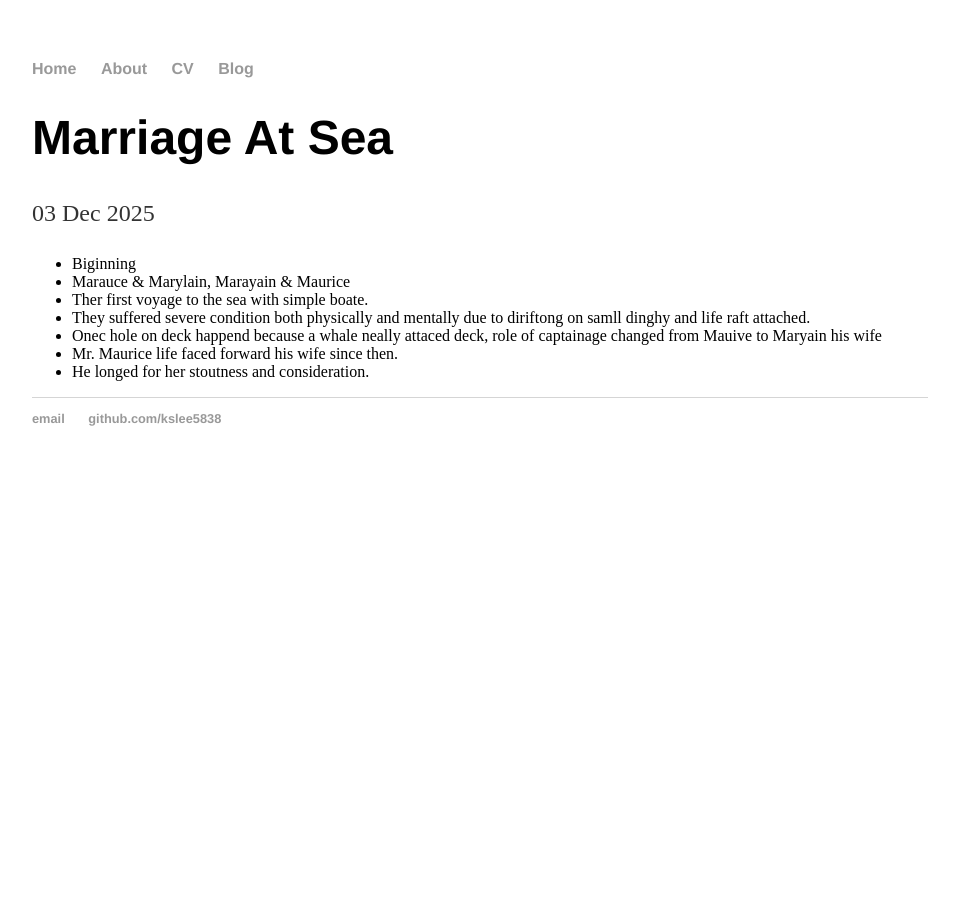
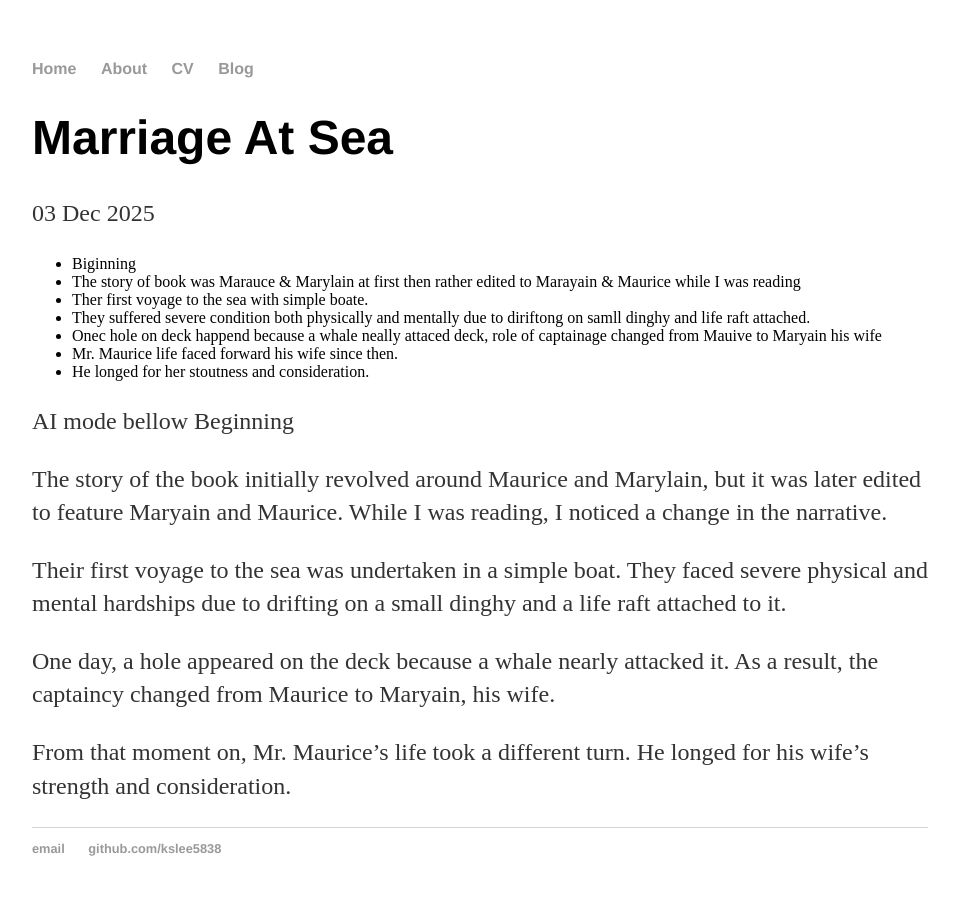
Before and after one commit to kslee5838/kslee5838.github.io, a Jekyll site: the page built from _posts/2025-12-03-Marriage-at-sea.md, in a window 1280 px wide. Shown: the whole page, without its empty margins (160-1118 px from the left). Built offline with Jekyll 4.4.1, drawn with Linux system fonts in a browser that asks for light colours; our own code applies the rules of GitHub Pages for plain Markdown files.

Commit message:
Head line
With AI mode edited version

```diff
--- a/_posts/2025-12-03-Marriage-at-sea.md
+++ b/_posts/2025-12-03-Marriage-at-sea.md
@@ -1,9 +1,20 @@
 
 * Biginning
-- Marauce & Marylain,
-Marayain & Maurice
+- The story of book was Marauce & Marylain at first then rather edited to
+Marayain & Maurice while I was reading
 - Ther first voyage to the sea with simple boate.
 - They suffered severe condition both physically and mentally due to diriftong on samll dinghy and life raft attached.
 - Onec hole on deck happend because a whale neally attaced deck, role of captainage changed from Mauive to Maryain his wife
 - Mr. Maurice life faced forward his wife since then.
 - He longed for her stoutness and consideration.
+
+AI mode bellow
+Beginning
+
+The story of the book initially revolved around Maurice and Marylain, but it was later edited to feature Maryain and Maurice. While I was reading, I noticed a change in the narrative.
+
+Their first voyage to the sea was undertaken in a simple boat. They faced severe physical and mental hardships due to drifting on a small dinghy and a life raft attached to it.
+
+One day, a hole appeared on the deck because a whale nearly attacked it. As a result, the captaincy changed from Maurice to Maryain, his wife.
+
+From that moment on, Mr. Maurice’s life took a different turn. He longed for his wife’s strength and consideration.
```
